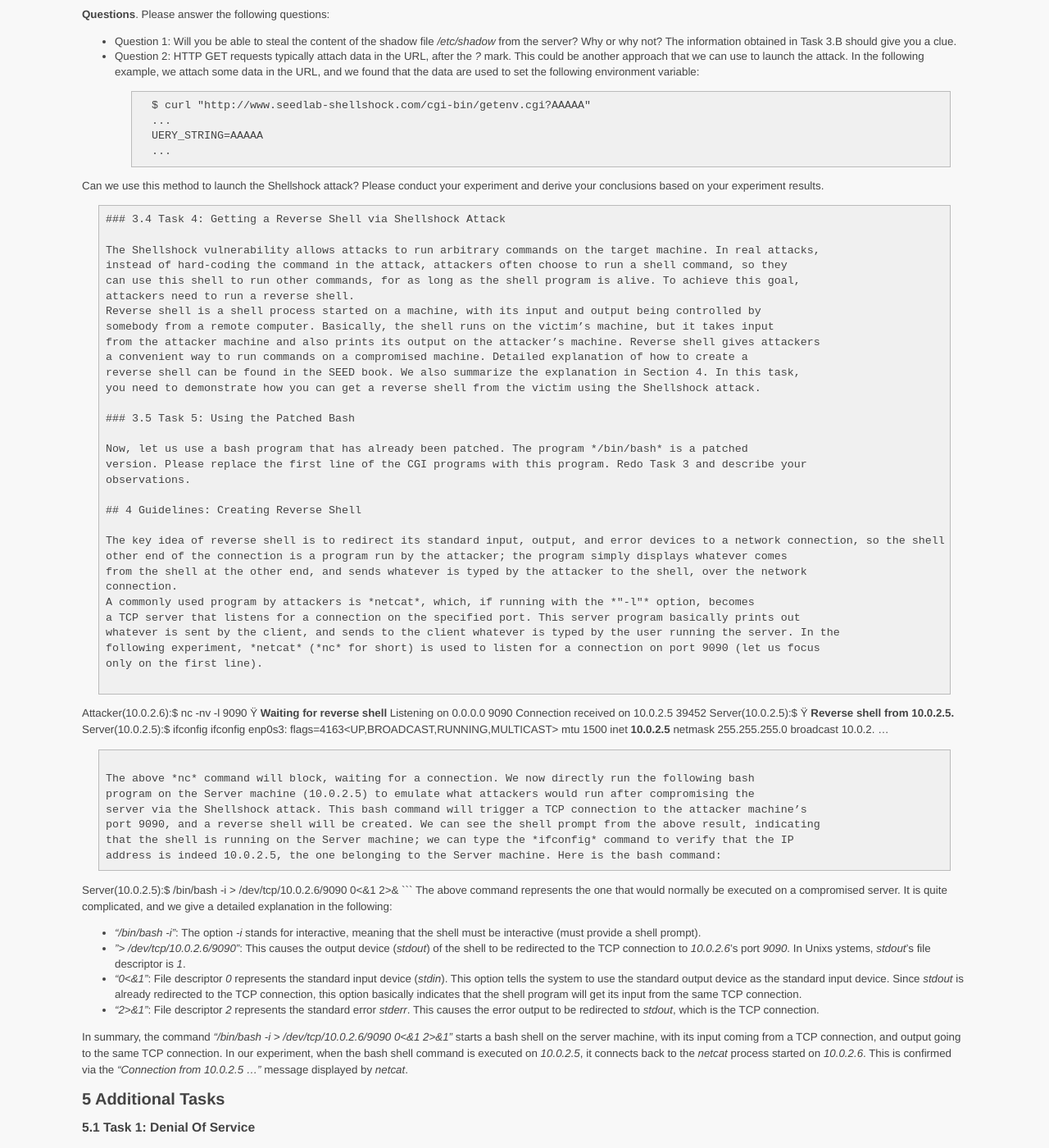
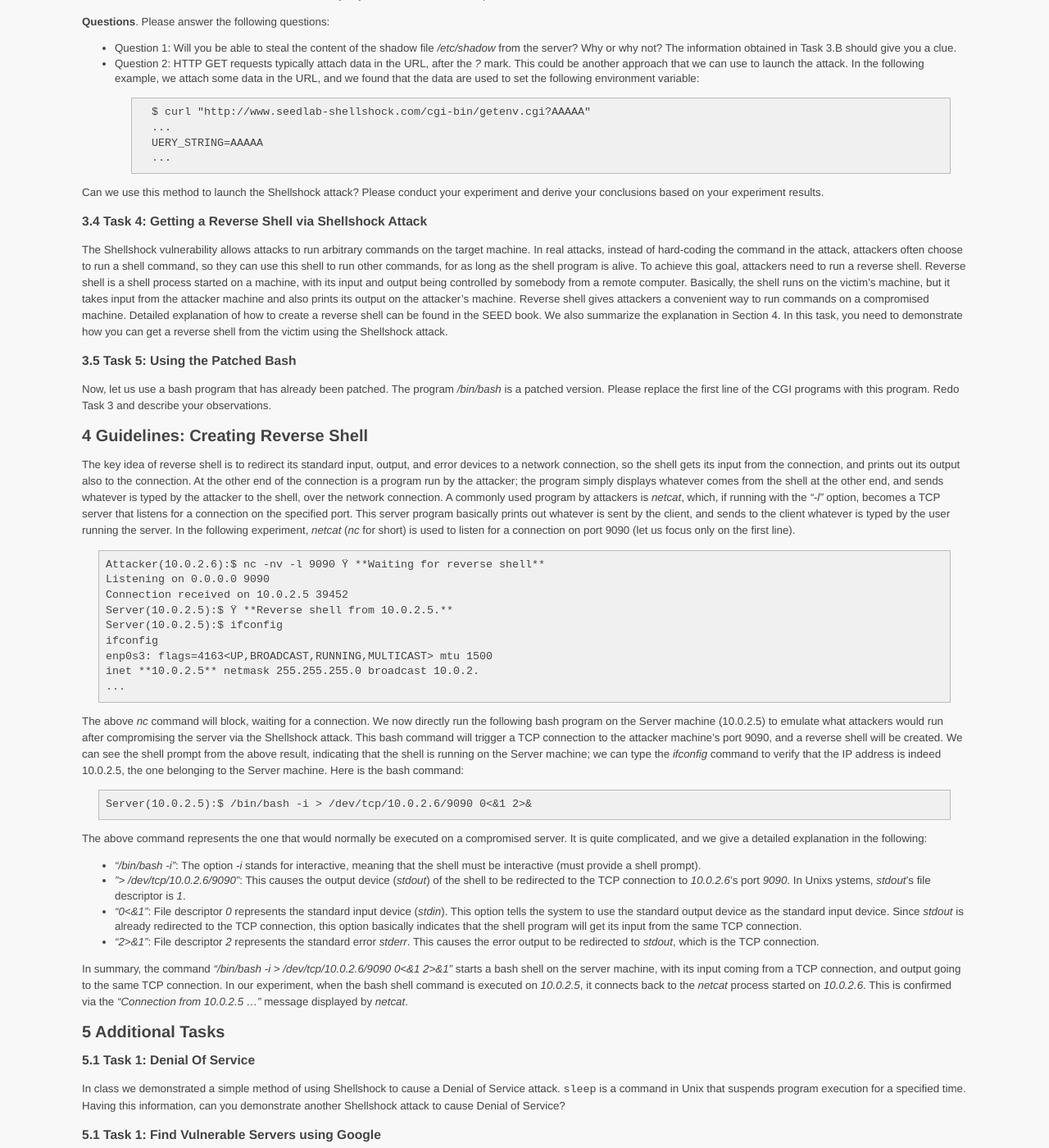
Before and after one commit to ycpcs/cs335-spring2025, a Jekyll site: the page built from labs/shellshock.md, in a window 1280 px wide and 1400 px high, scrolled down 3271 px. Shown: the whole window at 82% size. Built offline with Jekyll 4.4.1, drawn with Linux system fonts in a browser that asks for light colours; some of the changed text lies outside the part shown.

Commit message:
fix format

````diff
--- a/labs/shellshock.md
+++ b/labs/shellshock.md
@@ -42,7 +42,7 @@ In our setup, the web server container’s IP address is10.9.0.80. The hostname
 [http://www.seedlab-shellshock.com.](http://www.seedlab-shellshock.com.) We need to map this name to the IP address. Please add the following to ```/etc/hosts```. You need to use the root privilege to modify this file:
 
 ```
-10.9.0.80 [http://www.seedlab-shellshock.com](http://www.seedlab-shellshock.com)
+10.9.0.80 http://www.seedlab-shellshock.com
 ```
 
 ### 2.2 Container Setup and Commands
@@ -158,7 +158,7 @@ echo "****** Environment Variables******"
 strings /proc/$$/environ
 ```
 
-### Task 2.A: Using browser
+#### Task 2.A: Using browser
 The code above prints out the contents of all the environment variables
 in the current process. Normally, you would see something like the following if you use a browser to access
 the CGI program. Please identify which environment variable(s)’ values are set by the browser. You can
@@ -176,7 +176,7 @@ HTTP_ACCEPT_ENCODING=gzip, deflate
 ...
 ```
 
-### Task 2.A: Using *curl*
+#### Task 2.A: Using *curl*
 If we want to set the environment variable data to arbitrary values, we will have
 to modify the behavior of the browser, that will be too complicated. Fortunately, there is a command-line
 tool called *curl*, which allows users to to control most of fields in an HTTP request. Here are some of
@@ -205,7 +205,7 @@ then you can place your plain-text output. For example, if you want the server t
 folder, your command will look like the following:
 
 ```
-echo Content_type: text/plain; echo; /bin/ls -l
+echo Content-type: text/plain; echo; /bin/ls -l
 ```
 
 In this task, please use three different approaches (i.e., three different HTTP header fields) to launch the
@@ -234,7 +234,7 @@ objective, you only need to use one approach, but in total, you need to use thre
 
 Can we use this method to launch the Shellshock attack? Please conduct your experiment and derive
 your conclusions based on your experiment results.
-```
+
 ### 3.4 Task 4: Getting a Reverse Shell via Shellshock Attack
 
 The Shellshock vulnerability allows attacks to run arbitrary commands on the target machine. In real attacks,
````
